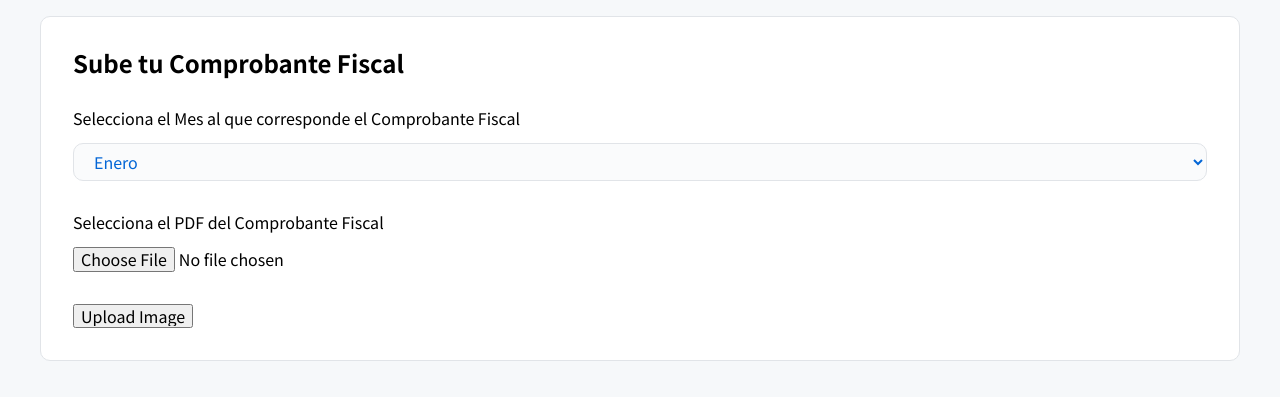
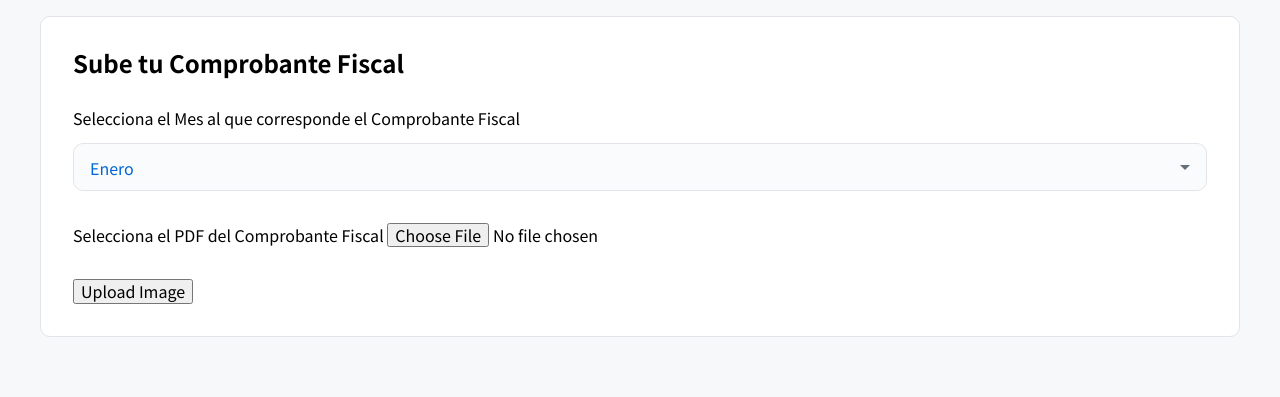
Before and after one commit to Solpapaya/QR-project, a PHP site: page / in a window 1280 px wide. Shown: the part 64-461 px from the top of the page. Run offline with PHP 8.4, Linux system fonts and the light colour scheme; some libraries are stand-ins or nearby versions.

Commit message:
Select Input Completed
Months can be displayed and can be selected. I am thinking if its better to make a little window with the months displayed with grid, in order to have a smaller input. But until now, the project looks Great <3 BEAUTIFUL

```diff
--- a/index.html
+++ b/index.html
@@ -22,21 +22,21 @@
             <form action="php/upload.php" method="post" enctype="multipart/form-data">
                 <div class="field">
                     <!-- Change select input -->
-                    <label for="month">Selecciona el Mes al que corresponde el Comprobante Fiscal</label>
-                    <select class="select" name="month" id="month">
-                        <option value="Enero">Enero</option>
-                        <option value="Febrero">Febrero</option>
-                        <option value="Marzo">Marzo</option>
-                        <option value="Abril">Abril</option>
-                        <option value="Mayo">Mayo</option>
-                        <option value="Junio">Junio</option>
-                        <option value="Julio">Julio</option>
-                        <option value="Agosto">Agosto</option>
-                        <option value="Septiembre">Septiembre</option>
-                        <option value="Octubre">Octubre</option>
-                        <option value="Noviembre">Noviembre</option>
-                        <option value="Diciembre">Diciembre</option>
-                    </select>
+                    <p>Selecciona el Mes al que corresponde el Comprobante Fiscal</p>
+                    <div class="select-container">
+                        <input type="radio" name="month" id="Enero" value="Enero" checked> <label for="Enero">Enero</label>
+                        <input type="radio" name="month" id="Febrero" value="Febrero"> <label for="Febrero">Febrero</label>
+                        <input type="radio" name="month" id="Marzo" value="Marzo"> <label for="Marzo">Marzo</label>
+                        <input type="radio" name="month" id="Abril" value="Abril"> <label for="Abril">Abril</label>
+                        <input type="radio" name="month" id="Mayo" value="Mayo"> <label for="Mayo">Mayo</label>
+                        <input type="radio" name="month" id="Junio" value="Junio"> <label for="Junio">Junio</label>
+                        <input type="radio" name="month" id="Julio" value="Julio"> <label for="Julio">Julio</label>
+                        <input type="radio" name="month" id="Agosto" value="Agosto"> <label for="Agosto">Agosto</label>
+                        <input type="radio" name="month" id="Septiembre" value="Septiembre"> <label for="Septiembre">Septiembre</label>
+                        <input type="radio" name="month" id="Octubre" value="Octubre"> <label for="Octubre">Octubre</label>
+                        <input type="radio" name="month" id="Noviembre" value="Noviembre"> <label for="Noviembre">Noviembre</label>
+                        <input type="radio" name="month" id="Diciembre" value="Diciembre"> <label for="Diciembre">Diciembre</label>
+                    </div>
                 </div>
 
                 <div class="field">
--- a/php/upload.php
+++ b/php/upload.php
@@ -1,4 +1,3 @@
-
 <?php
     session_start();
     function runPythonScript($uploadFile, $month) {
@@ -24,6 +23,9 @@
         // $uploadFile = $uploadDir . basename($_FILES['fileToUpload']['name']);
         // echo "<p>";
         $tmpPath = $_FILES['fileToUpload']['tmp_name'];
+        // echo "<pre>";
+        // var_dump($_POST);
+        // echo "</pre>";
         $month = $_POST['month'];
         // echo $month;
         runPythonScript($tmpPath, $month);
--- a/src/scss/app.scss
+++ b/src/scss/app.scss
@@ -3,4 +3,5 @@
 @import 'base/globals';
 
 @import 'layout/header';
-@import 'layout/uploadPDF';
+@import 'layout/upload';
+@import 'layout/selectMonth';
--- a/src/scss/base/_variables.scss
+++ b/src/scss/base/_variables.scss
@@ -16,5 +16,8 @@ $regular: 400;
 $bold: 700;
 $superBold: 900;
 
-// Gap
+// Base Unit
 $baseUnit: 1.6rem;
+
+// Timing
+$timing: 0.5s;
--- /dev/null
+++ b/src/scss/layout/_selectMonth.scss
@@ -0,0 +1,87 @@
+.select-container {
+    position: relative;
+    display: flex;
+    flex-direction: column;
+    border: 1px solid $grayBorder;
+    border-radius: 1rem;
+    background-color: $grayButton;
+    color: $blue;
+    width: 100%;
+    height: $baseUnit * 3;
+    overflow: hidden;
+    transition: $timing;
+
+    &::after {
+        content: "";
+        position: absolute;
+        top: $baseUnit*1.3;
+        right: $baseUnit;
+        border: $baseUnit/3 solid;
+        border-color: $gray transparent transparent transparent;
+        cursor: pointer;
+        transition: $timing ease-in-out;
+    }
+
+    input {
+        width: 1px;
+        height: 1px;
+        display: inline-block;
+        position: absolute;
+        opacity: 0.01;
+    }
+
+    label {
+        padding: 0;
+        margin: 0;
+        padding-left: $baseUnit;
+        max-height: $baseUnit * 3;
+        min-height: $baseUnit * 3;
+        display: flex;
+        align-items: center;
+        position: relative;
+        border-top: 1px solid $grayBorder;
+        cursor: pointer;
+        // transition: $timing ease-in-out;
+
+        &:first-of-type {
+            margin-top: $baseUnit * 3;
+        }
+
+        &:hover {
+            background-color: $blue;
+            // background-color: $black;
+            color: $white;
+            transition: $timing - 0.3 ease-in-out;
+        }
+    }
+
+    input:checked + label {
+        // background-color: $black;
+        position: absolute;
+        top: 0;
+        border-top: none;
+        width: 100%;
+        border-radius: 1rem;
+        background-color: $grayButton;
+        color: $blue;
+
+        &:hover {
+            background-color: $grayButton;
+            color: $blue;
+        }
+    }
+
+    input:checked + label:first-of-type {
+        margin-top: 0;
+        position: relative;
+    }
+}
+
+.select-container.selected {
+    height: $baseUnit * 3 * 12;
+
+    &::after {
+        transform: rotate(180deg);
+        top: $baseUnit*1.3 - $baseUnit/3;
+    }
+}
--- /dev/null
+++ b/src/scss/layout/_upload.scss
@@ -0,0 +1,15 @@
+.upload {
+    background-color: $white;
+    border-radius: 1rem;
+    padding: $baseUnit * 2;
+    margin-top: $baseUnit;
+    border: 1px solid $grayBorder;
+
+    h2 {
+        margin-top: 0;
+    }
+
+    .field {
+        margin: $baseUnit * 2 0;
+    }
+}
--- a/src/scss/layout/_uploadPDF.scss
+++ /dev/null
@@ -1,42 +0,0 @@
-.upload {
-    background-color: $white;
-    border-radius: 1rem;
-    padding: $baseUnit * 2;
-    margin-top: $baseUnit;
-    border: 1px solid $grayBorder;
-
-    h2 {
-        margin-top: 0;
-    }
-}
-
-form {
-    margin: 0;
-    padding: 0;
-
-    .field {
-        display: flex;
-        flex-direction: column;
-        margin: ($baseUnit * 2) 0;
-        // justify-content: space-between;
-        // width: 100%;
-
-        label {
-            margin-bottom: $baseUnit;
-        }
-    }
-}
-
-.select {
-    background-color: $grayButton;
-    border-radius: 1rem;
-    padding: .5rem $baseUnit;
-    color: $blue;
-    outline: none;
-    border: 1px solid $grayBorder;
-
-    &:hover,
-    &:focus {
-        background-color: $grayBackground;
-    }
-}
```
Also changed, not shown: build/css/app.css (+1 -1 lines), src/js/app.js (+7 -0 lines), src/js/selectAnimation.js (added, +13 -0 lines), build/js/bundle.min.js, 2 other files.
